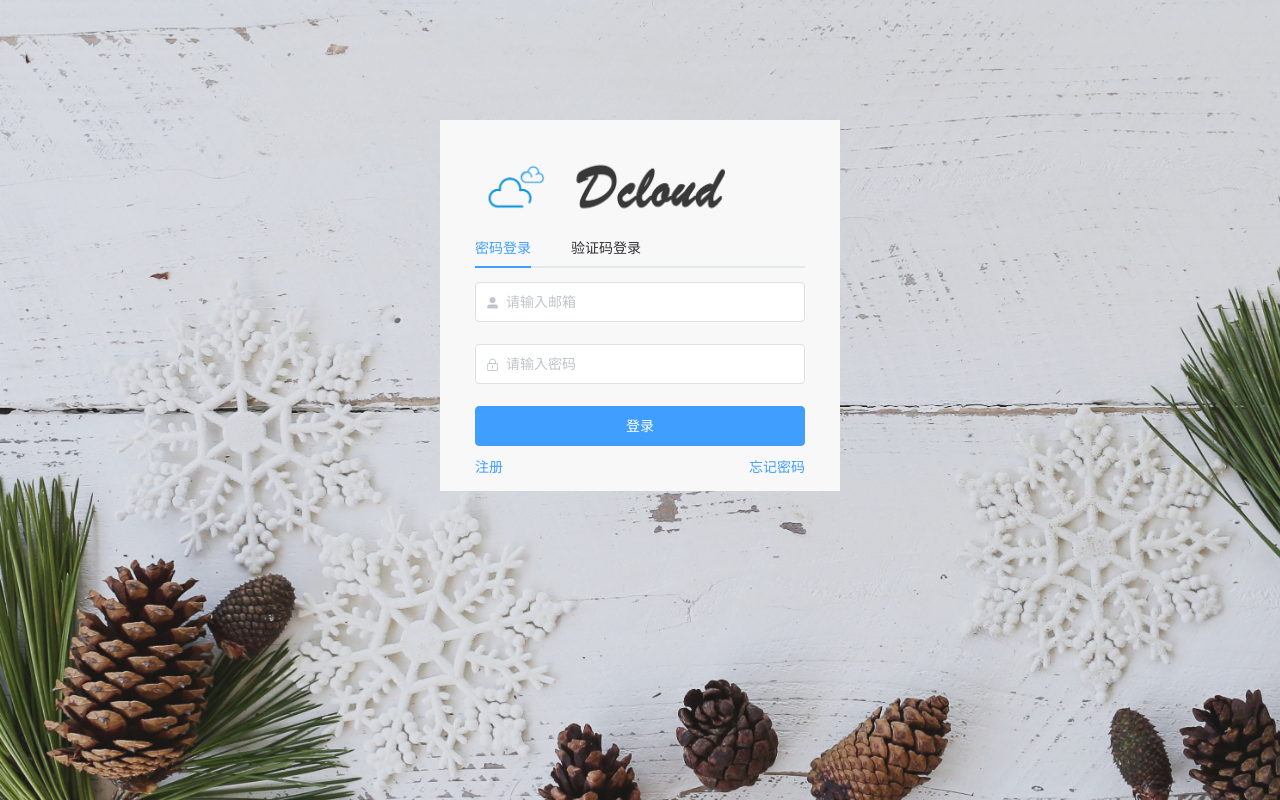
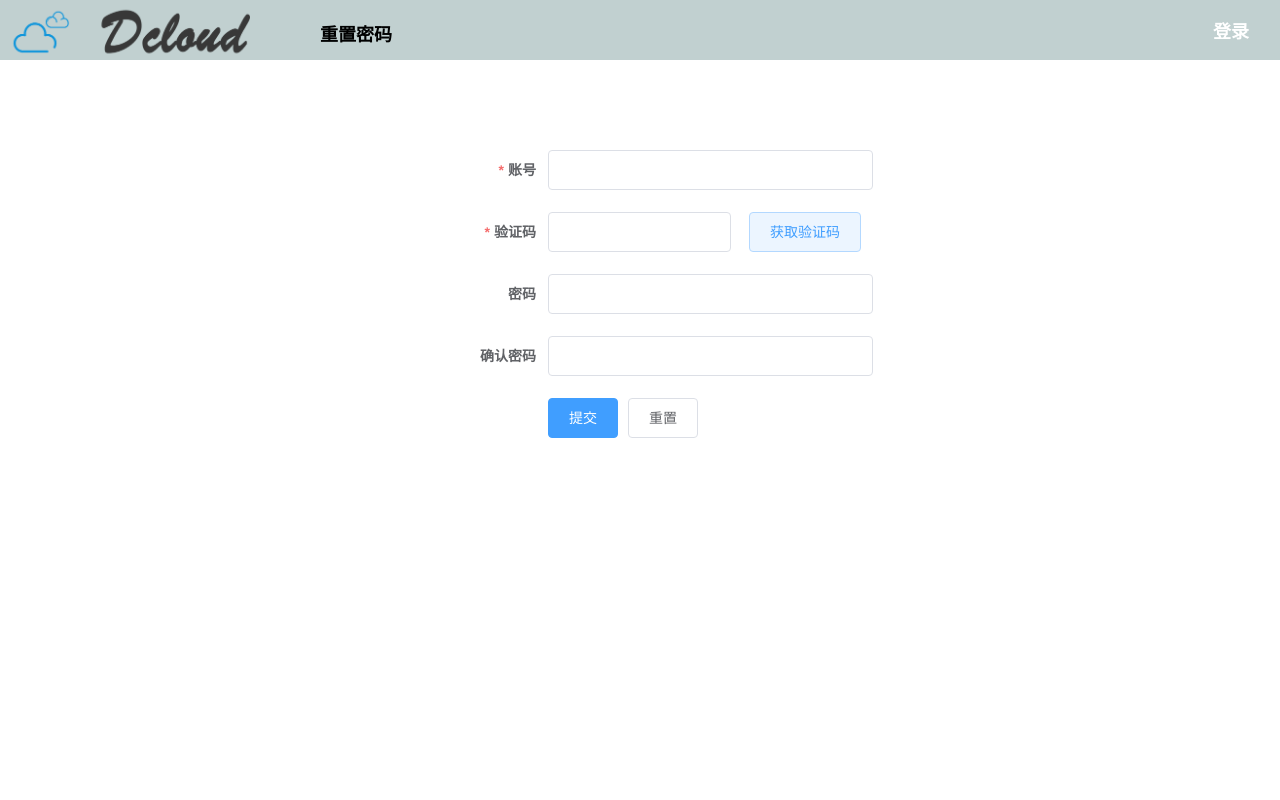
Before and after one commit to DCloud-project/web-cloud, a Vue app in the folder Dcloud-web/: page /forgetPassword in a window 1280 px wide. Before the commit this address led to /login. Built offline with nearby package versions, Linux system fonts and the light colour scheme.

Commit message:
页面
异常页面，忘记密码页面

```diff
--- a/Dcloud-web/package.json
+++ b/Dcloud-web/package.json
@@ -68,9 +68,10 @@
     "vue-loader": "13.7.2",
     "vue-style-loader": "3.0.3",
     "vue-template-compiler": "2.5.10",
-        "webpack": "3.10.0",
+    "webpack": "^3.10.0",
     "webpack-bundle-analyzer": "2.9.1",
-        "webpack-dev-server": "2.9.7",
+    "webpack-cli": "^3.3.11",
+    "webpack-dev-server": "^2.9.7",
     "webpack-merge": "4.1.1"
   },
   "engines": {
--- a/Dcloud-web/src/router/index.js
+++ b/Dcloud-web/src/router/index.js
@@ -11,25 +11,43 @@ const router = new Router({
     routes: [{
         path: '/login',
         component: () =>
-                import ('@/views/login/index'),
+            import('@/views/login/index'),
         hidden: true,
     },
     {
         path: '/signup',
         component: () =>
-                import ('@/views/login/signup'),
+            import('@/views/login/signup'),
+        hidden: true,
+    },
+    {
+        path: '/forgetPassword',
+        component: () =>
+            import('@/views/login/forgetPassword'),
         hidden: true,
     },
     {
         path: '/404',
         component: () =>
-                import ('@/views/errorPage/404'),
+            import('@/views/errorPage/404'),
         hidden: true
     },
     {
         path: '/403',
         component: () =>
-                import ('@/views/errorPage/403'),
+            import('@/views/errorPage/403'),
+        hidden: true
+    },
+    {
+        path: '/500',
+        component: () =>
+            import('@/views/errorPage/500'),
+        hidden: true
+    },
+    {
+        path: '/error',
+        component: () =>
+            import('@/views/errorPage/error'),
         hidden: true
     },
     {
@@ -41,7 +59,7 @@ const router = new Router({
         children: [{
             path: 'home',
             component: () =>
-                    import ('@/views/homePage/index'),
+                import('@/views/homePage/index'),
             name: 'home',
             meta: { title: '首页', icon: 'dashboard', noCache: true }
         }]
@@ -56,7 +74,7 @@ const router = new Router({
         children: [{
             path: 'information',
             component: () =>
-                    import ('@/views/information/index'),
+                import('@/views/information/index'),
             name: 'information',
             meta: { title: '个人信息', icon: 'dashboard', noCache: false },
 
@@ -71,7 +89,7 @@ const router = new Router({
         children: [{
             path: 'roleManage',
             component: () =>
-                    import ('@/views/roleManage/index'),
+                import('@/views/roleManage/index'),
             name: 'roleManage',
             meta: { title: '角色管理', icon: 'nested' },
         }]
@@ -88,7 +106,7 @@ const router = new Router({
         children: [{
             path: 'permissionAssignment',
             component: () =>
-                    import ('@/views/roleManage/permissionAssignment'),
+                import('@/views/roleManage/permissionAssignment'),
             name: 'permissionAssignment',
             meta: { title: '权限分配', bread: true },
         }]
@@ -104,7 +122,7 @@ const router = new Router({
             path: 'userManage',
             name: 'userManage',
             component: () =>
-                        import ('@/views/userManage/index'),
+                import('@/views/userManage/index'),
             meta: { title: '用户管理', icon: 'user' }
         },
 
@@ -122,7 +140,7 @@ const router = new Router({
         children: [{
             path: 'permissionAssignment',
             component: () =>
-                    import ('@/views/userManage/permissionAssignment'),
+                import('@/views/userManage/permissionAssignment'),
             name: 'permissionAssignment',
             meta: { title: '权限分配', bread: true },
         }]
@@ -138,14 +156,14 @@ const router = new Router({
             path: 'menuManage',
             name: 'menuManage',
             component: () =>
-                        import ('@/views/menuManage/index'),
+                import('@/views/menuManage/index'),
             meta: { title: '菜单管理', icon: 'component' }
         },
 
         ]
     },
     { path: '*', redirect: '/404', hidden: true },
-        { path: '*', redirect: '/403', hidden: true }
+    { path: '*', redirect: '/403', hidden: true },
     ]
 
 })
@@ -153,25 +171,25 @@ const router = new Router({
 
 // 未登陆过滤路由
 const whiteList = ['/login']; //不需要登录能访问的path
-router.beforeEach((to, from, next) => {
-    // console.log('beforeEach');
-    var userInfo = JSON.parse(localStorage.getItem('isLogin')); //获取缓存看是否登录过
-    var time = localStorage.getItem('loginTime');
-    var nowTime = new Date().getTime();
-    if (whiteList.indexOf(to.path) < 0) { //访问了需要登录才能访问的页面
-        if (userInfo === true && nowTime <= time + 604800000) { //登录过来直接进去，七天内登录不需要重新登录
-            next();
-        } else {
-            if (to.path == '/login' || to.path == '/signup') {
-                next();
-            } else {
-                next('/login');
-            }
-        }
-    } else {
-        next();
-    }
-});
+// router.beforeEach((to, from, next) => {
+//     // console.log('beforeEach');
+//     var userInfo = JSON.parse(localStorage.getItem('isLogin')); //获取缓存看是否登录过
+//     var time = localStorage.getItem('loginTime');
+//     var nowTime = new Date().getTime();
+//     if (whiteList.indexOf(to.path) < 0) { //访问了需要登录才能访问的页面
+//         if (userInfo === true && nowTime <= time + 604800000) { //登录过来直接进去，七天内登录不需要重新登录
+//             next();
+//         } else {
+//             if (to.path == '/login' || to.path == '/signup') {
+//                 next();
+//             } else {
+//                 next('/login');
+//             }
+//         }
+//     } else {
+//         next();
+//     }
+// });
 
 
 // export default new Router({
--- /dev/null
+++ b/Dcloud-web/src/views/errorPage/500.vue
@@ -0,0 +1,49 @@
+<template>
+  <div class="error500">
+    <ul class="content">
+      <li :style="{ color: '#000000', fontSize:'20px',top:'10px'}">大 家 好 , 我 是</li>
+      <li :style="{ color: '#ff002f',fontSize: '60px'}">500！！！</li>
+    </ul>
+    <ul class="content">
+      <li :style="{ color: '#c3bdbd', fontSize:'15px'}">呃，服务器君打瞌睡啦~</li>
+      <li :style="{ color: '#ece3e3',fontSize: '12px'}">(所以暂时将你眼睛闭了起来)</li>
+      <el-button type="primary" plain size="medium" @click="back" style="margin-left: 30px;
+}">返回首页</el-button>
+    </ul>
+    <div class="img500">
+      <img :src="img_500" alt="500" />
+    </div>
+  </div>
+</template>
+
+<script>
+import img_500 from "@/assets/500_images/500.png";
+
+export default {
+  name: "page500",
+  data() {
+    return {
+      img_500
+    };
+  },
+  methods: {
+    back() {
+      this.$router.push({ path: "/home" });
+    },
+  }
+};
+</script>
+<style lang="scss" scoped>
+.img500 {
+  display: inline-block;
+  vertical-align: middle;
+  margin-left: 33%;
+}
+.content {
+  text-align: center;
+}
+li {
+  display: inline;
+  font-weight: bold;
+}
+</style>
--- /dev/null
+++ b/Dcloud-web/src/views/errorPage/error.vue
@@ -0,0 +1,70 @@
+<template>
+  <div class="error">
+    <ul>
+      <li>ERROR</li>
+    </ul>
+    <el-row>
+      <el-col :span="12">
+        <div class="imgerror">
+          <img :src="img_error" alt="error" />
+        </div>
+      </el-col>
+      <el-col :span="12">
+        <div class="content">
+          <h2 class="contenth2">糟糕，网页遇到了错误</h2>
+          <h5 class="contenth5">工程师在紧急修复中，请耐心等待</h5>
+          <el-button type="text" icon="el-icon-arrow-left" @click="back">返回首页</el-button>
+        </div>
+      </el-col>
+    </el-row>
+  </div>
+</template>
+
+<script>
+import img_error from "@/assets/error_images/error.jpg";
+
+export default {
+  name: "pageerror",
+  data() {
+    return {
+      img_error
+    };
+  },
+  methods: {
+    back() {
+      this.$router.push({ path: "/home" });
+    }
+  }
+};
+</script>
+<style lang="scss" scoped>
+.error {
+  width: 100%;
+  height: 100%;
+}
+.imgerror {
+  position: relative;
+  display: inline-block;
+  vertical-align: middle;
+  margin-left: 45%;
+  margin-top: 10%;
+}
+.content {
+  position: relative;
+  top: 100px;
+}
+.contenth5 {
+  color: #9e9e9e;
+  margin-block-start: 0px;
+}
+ul {
+  text-align: center;
+}
+li {
+  display: inline;
+  font-weight: bold;
+  text-align: center;
+  color: #64b4f9;
+  font-size: 60px;
+}
+</style>
--- /dev/null
+++ b/Dcloud-web/src/views/login/forgetPassword.vue
@@ -0,0 +1,191 @@
+<template>
+  <div class="contain">
+    <el-row class="grid-content">
+      <el-col :span="6">
+        <img src="../../assets/cloud.png" style="width:250px;" />
+      </el-col>
+      <el-col :span="6" class="resetPass">
+        <span>重置密码</span>
+      </el-col>
+      <el-col :span="12">
+        <el-button class="loginButton" type="text" @click="login">登录</el-button>
+      </el-col>
+    </el-row>
+    <div class="formcontent">
+      <el-form
+        :model="ruleForm"
+        status-icon
+        :rules="resetRules"
+        ref="ruleForm"
+        label-width="100px"
+        class="demo-ruleForm"
+      >
+        <el-form-item label="账号" prop="email">
+          <el-input v-model="ruleForm.email" autocomplete="on"></el-input>
+        </el-form-item>
+        <el-row>
+          <el-col :span="16">
+            <el-form-item label="验证码" prop="message">
+              <el-input v-model="ruleForm.message"></el-input>
+            </el-form-item>
+          </el-col>
+          <el-col :span="7" :offset="1">
+            <el-button type="primary" plain :disabled="isDisabled" @click="getMessage()">{{butName}}</el-button>
+          </el-col>
+        </el-row>
+        <el-form-item label="密码" prop="pass">
+          <el-input type="password" v-model="ruleForm.pass" autocomplete="off"></el-input>
+        </el-form-item>
+        <el-form-item label="确认密码" prop="checkPass">
+          <el-input type="password" v-model="ruleForm.checkPass" autocomplete="off"></el-input>
+        </el-form-item>
+        <el-form-item>
+          <el-button type="primary" @click="submitForm('ruleForm')" :loading="loading">提交</el-button>
+          <el-button @click="resetForm('ruleForm')">重置</el-button>
+        </el-form-item>
+      </el-form>
+    </div>
+  </div>
+</template>
+<script>
+export default {
+  data() {
+    var validatePass = (rule, value, callback) => {
+      if (value === "") {
+        callback(new Error("请输入密码"));
+      } else {
+        if (this.ruleForm.checkPass !== "") {
+          this.$refs.ruleForm.validateField("checkPass");
+        }
+        callback();
+      }
+    };
+    var validatePass2 = (rule, value, callback) => {
+      if (value === "") {
+        callback(new Error("请再次输入密码"));
+      } else if (value !== this.ruleForm.pass) {
+        callback(new Error("两次输入密码不一致!"));
+      } else {
+        callback();
+      }
+    };
+
+    return {
+      ruleForm: {
+        email: "",
+        message: "",
+        pass: "",
+        checkPass: "",
+        age: ""
+      },
+      loading: false,
+      butName: "获取验证码",
+      isDisabled: false,
+      validateCode: "",
+      resetRules: {
+        email: [
+          { required: true, message: "请输入邮箱", trigger: "blur" },
+          {
+            type: "email",
+            message: "请输入正确的邮箱",
+            trigger: ["blur", "change"]
+          }
+        ],
+        message: [{ required: true, trigger: "blur", message: "请输入验证码" }],
+        pass: [{ validator: validatePass, trigger: "blur" }],
+        checkPass: [{ validator: validatePass2, trigger: "blur" }]
+      }
+    };
+  },
+  methods: {
+    login() {
+      this.$router.push({ path: "/login" });
+    },
+    submitForm(formName) {
+      this.$refs[formName].validate(valid => {
+        if (valid) {
+          if (localStorage.getItem("validateCode") != this.loginForm.message) {
+            this.$alert("验证码错误，请重新输入", "注册失败", {
+              confirmButtonText: "确定"
+            });
+          } else {
+            this.loading = true;
+            var data = {
+              email: this.ruleForm.email,
+              password: this.ruleForm.pass
+            };
+            this.$axios.post("/api/resetPass", data, this.config).then(res => {
+              this.loading = false;
+              this.$router.push("/login");
+            });
+          }
+        } else {
+          console.log("error submit!!");
+          return false;
+        }
+      });
+    },
+    resetForm(formName) {
+      this.$refs[formName].resetFields();
+    },
+    getMessage() {
+      var time = 60;
+      this.$refs.ruleForm.validateField("email", errMsg => {
+        if (errMsg) {
+        } else {
+          var data = {
+            email: this.ruleForm.email
+          };
+          this.$axios.post("/api/sendCode", data, this.config).then(res => {
+            localStorage.setItem("validateCode", res.data);
+          });
+
+          //倒计时
+          let timer = setInterval(() => {
+            if (time == 0) {
+              clearInterval(timer);
+              this.isDisabled = false;
+              this.butName = "获取验证码";
+            } else {
+              this.butName = time + "秒后重试";
+              this.isDisabled = true;
+              time--;
+            }
+          }, 1000);
+        }
+      });
+    }
+  }
+};
+</script>
+<style rel="stylesheet/scss" lang="scss" scoped>
+.contain {
+  position: fixed;
+  height: 100%;
+  width: 100%;
+  background-size: cover;
+  background-repeat: no-repeat;
+}
+.grid-content {
+  height: 60px;
+  background-color: #c1d0d0;
+}
+.resetPass {
+  margin-top: 20px;
+  font-weight: bold;
+  font-size: 18px;
+}
+.loginButton {
+  top: 10px;
+  font-size: 18px;
+  right: 30px;
+  position: absolute;
+  color: #ffffff;
+  font-weight: bold;
+}
+.formcontent {
+  position: fixed;
+  left: 35%;
+  top: 150px;
+}
+</style>
--- a/Dcloud-web/src/views/login/index.vue
+++ b/Dcloud-web/src/views/login/index.vue
@@ -265,7 +265,9 @@ export default {
     signup() {
       this.$router.push("/signup");
     },
-    forgetPass() {}
+    forgetPass() {
+      this.$router.push("/forgetPassword");
+    }
   }
 };
 </script>
```
Also changed, not shown: Dcloud-web/src/assets/500_images/500.png (added), Dcloud-web/src/assets/error_images/error.jpg (added). Lines whose indentation alone changed are shown as unchanged.
